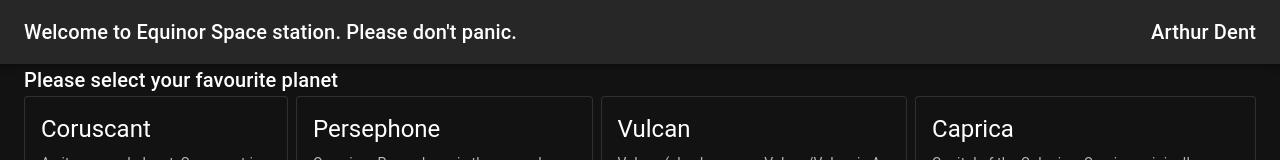
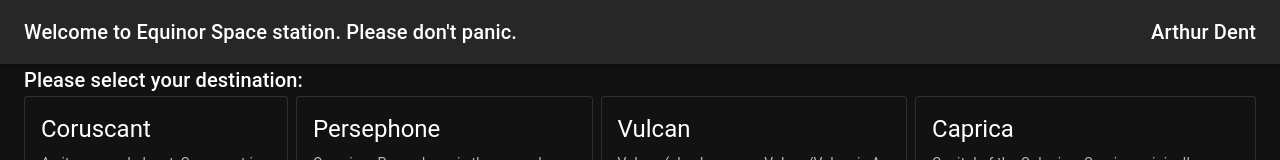
Before and after one commit to EskilSaatvedt/hooks, a React (Create React App) app: page / in a window 1280 px wide. Shown: the top 160 px of the page. Built offline with nearby package versions, Linux system fonts and the light colour scheme.

Commit message:
UserContext

```diff
--- a/src/App.tsx
+++ b/src/App.tsx
@@ -1,6 +1,7 @@
 import React from 'react';
 import Container from './components/Container';
 import { User } from './utils/types';
+import { UserContext } from './components/UserContext';
 
 const user:User = {
   id: 42,
@@ -11,7 +12,9 @@ const user:User = {
 const  App = () => {
   return (
     <div >
-      <Container user={user}/>
+      <UserContext.Provider value={user}>
+        <Container/>
+      </UserContext.Provider>
     </div>
   );
 }
--- a/src/components/Container.tsx
+++ b/src/components/Container.tsx
@@ -1,16 +1,11 @@
 import React from 'react';
 import Header from './Header';
-import { User } from '../utils/types';
 import FavoritePlanets from './FavoritePlanets';
 
-type ContainterProps = {
-  user: User;
-}
-
-const Container = ({user}: ContainterProps):JSX.Element => {
+const Container = ():JSX.Element => {
   return (
     <div className="App">
-      <Header user={user}/>
+      <Header />
       <FavoritePlanets />
     </div>
   );
--- a/src/components/FavoritePlanets.tsx
+++ b/src/components/FavoritePlanets.tsx
@@ -21,7 +21,7 @@ const FavoritePlanets = (): JSX.Element => {
   return (
     <Container maxWidth={false}>
       <Typography variant="h6" component="div" sx={{ flexGrow: 1 }}>
-        Please select your favourite planet
+        Please select your destination:
       </Typography>
       <Box sx={{ display: "flex", gap: "8px" }}>
         {planets.map((planet) => (
--- a/src/components/Header.tsx
+++ b/src/components/Header.tsx
@@ -1,12 +1,8 @@
 import React from "react";
-import { User } from "../utils/types";
 import { AppBar, Box, Toolbar, Typography } from "@mui/material";
+import Name from "./Name";
 
-type HeaderProps = {
-  user: User;
-};
-
-const Header = ({ user }: HeaderProps): JSX.Element => {
+const Header = (): JSX.Element => {
   return (
     <Box sx={{ flexGrow: 1 }}>
       <AppBar position="static">
@@ -14,9 +10,7 @@ const Header = ({ user }: HeaderProps): JSX.Element => {
           <Typography variant="h6" component="div" sx={{ flexGrow: 1 }}>
             Welcome to Equinor Space station. Please don't panic.
           </Typography>
-          <Typography variant="h6" component="div" sx={{ flexGrow: 0 }}>
-            {user.name}
-          </Typography>
+          <Name />
         </Toolbar>
       </AppBar>
     </Box>
--- /dev/null
+++ b/src/components/Name.tsx
@@ -0,0 +1,16 @@
+import React, { useContext } from "react";
+import { User } from "../utils/types";
+import { Typography } from "@mui/material";
+import { UserContext } from "./UserContext";
+
+const Name = () => {
+  const user: User | undefined = useContext(UserContext);
+
+  return (
+    <Typography variant="h6" component="div" sx={{ flexGrow: 0 }}>
+      {user ? user.name : ""}
+    </Typography>
+  );
+};
+
+export default Name;
--- /dev/null
+++ b/src/components/UserContext.ts
@@ -0,0 +1,5 @@
+import { createContext } from 'react'
+import { User } from '../utils/types';
+
+export const UserContext = createContext<User | undefined>(undefined);
+UserContext.displayName = 'UserContext';
```
